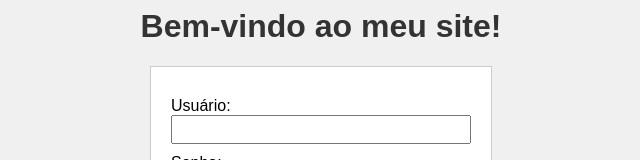
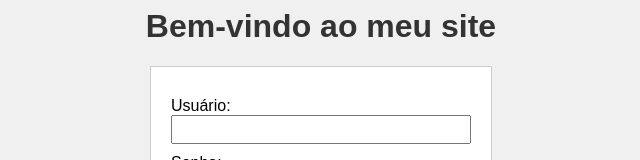
Before and after one commit to CarlosWGama/devops-simples, a website: page index.html in a window 1280 px wide. Shown: the top 160 px of the page, without its empty margins (319-959 px from the left). Drawn offline with Linux system fonts and the light colour scheme.

Commit message:
Ajuste layout

```diff
--- a/index.html
+++ b/index.html
@@ -43,7 +43,7 @@
 </head>
 <body>
     <!-- =======================  FORMULÁRIO ============================= -->
-    <h1>Bem-vindo ao meu site!</h1>
+    <h1>Bem-vindo ao meu site</h1>
     <form action="" method="post" onsubmit="onSubmit(); return false;">
         <p>Usuário: <input type="email" id="email" ></p>
         <p>Senha: <input type="password" id="password" ></p>
```
